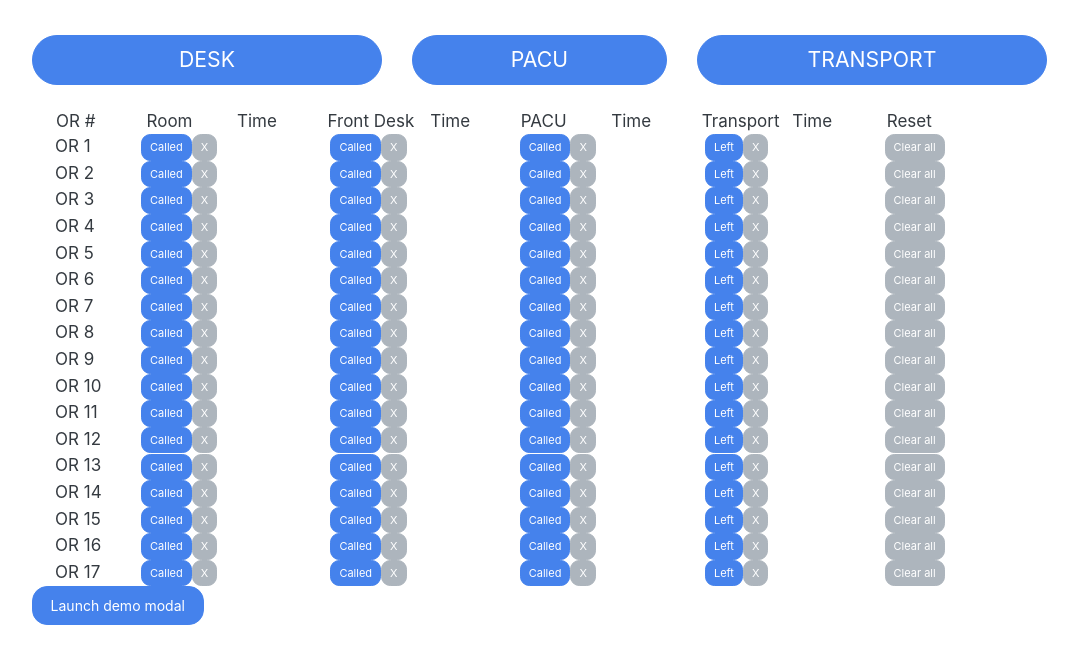
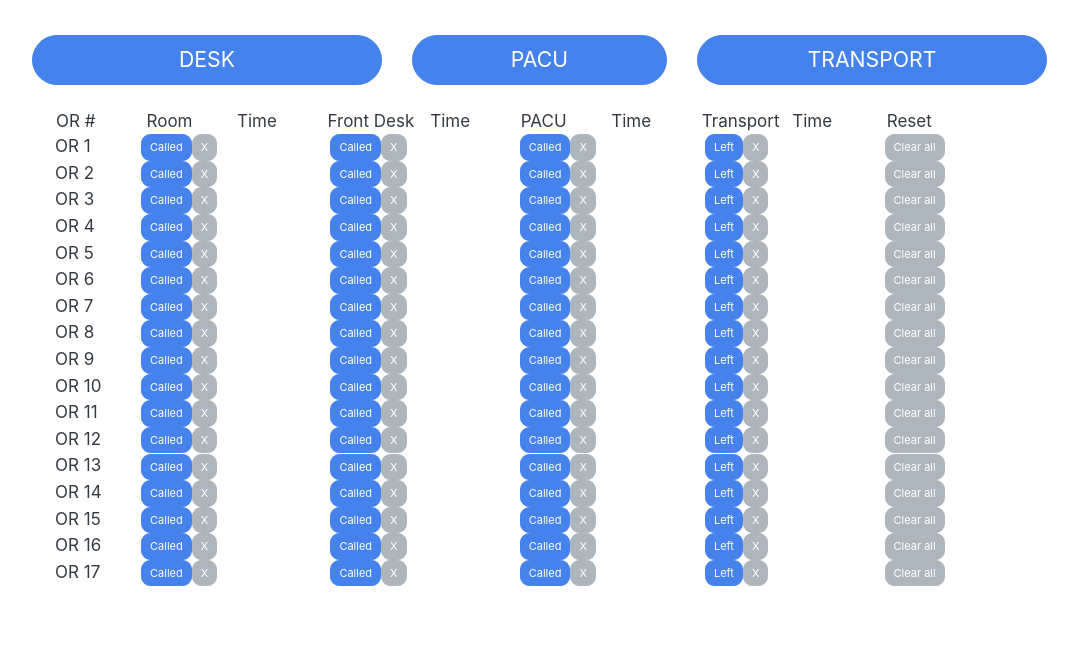
Before and after one commit to jonahdavies/jonahdavies.github.io, a plain HTML site: page index.html in a window 1280 px wide. Shown: the part 115-778 px from the top of the page, without its empty margins (53-1131 px from the left). Drawn offline with nearby package versions, Linux system fonts and the light colour scheme; no server answers.

Commit message:
fix:modal button
fixed modal button

```diff
--- a/index.html
+++ b/index.html
@@ -138,11 +138,6 @@
       <div class="col-1"><button type="button" class="clearall btn btn-secondary btn-sm" data-toggle="modal" data-target="#commentsModal"  data-toggle="modal" data-target="#commentsModal" id="264">Clear all</button></div>
     </div>
 
-    <!-- Button trigger modal -->
-    <button type="button" class="btn btn-primary" data-toggle="modal" data-target="#commentsModal">
-      Launch demo modal
-    </button>
-
     <!-- Modal -->
     <div class="modal fade" id="commentsModal" tabindex="-1" role="dialog" aria-labelledby="exampleModalLabel" aria-hidden="true">
       <div class="modal-dialog" role="document">
```
